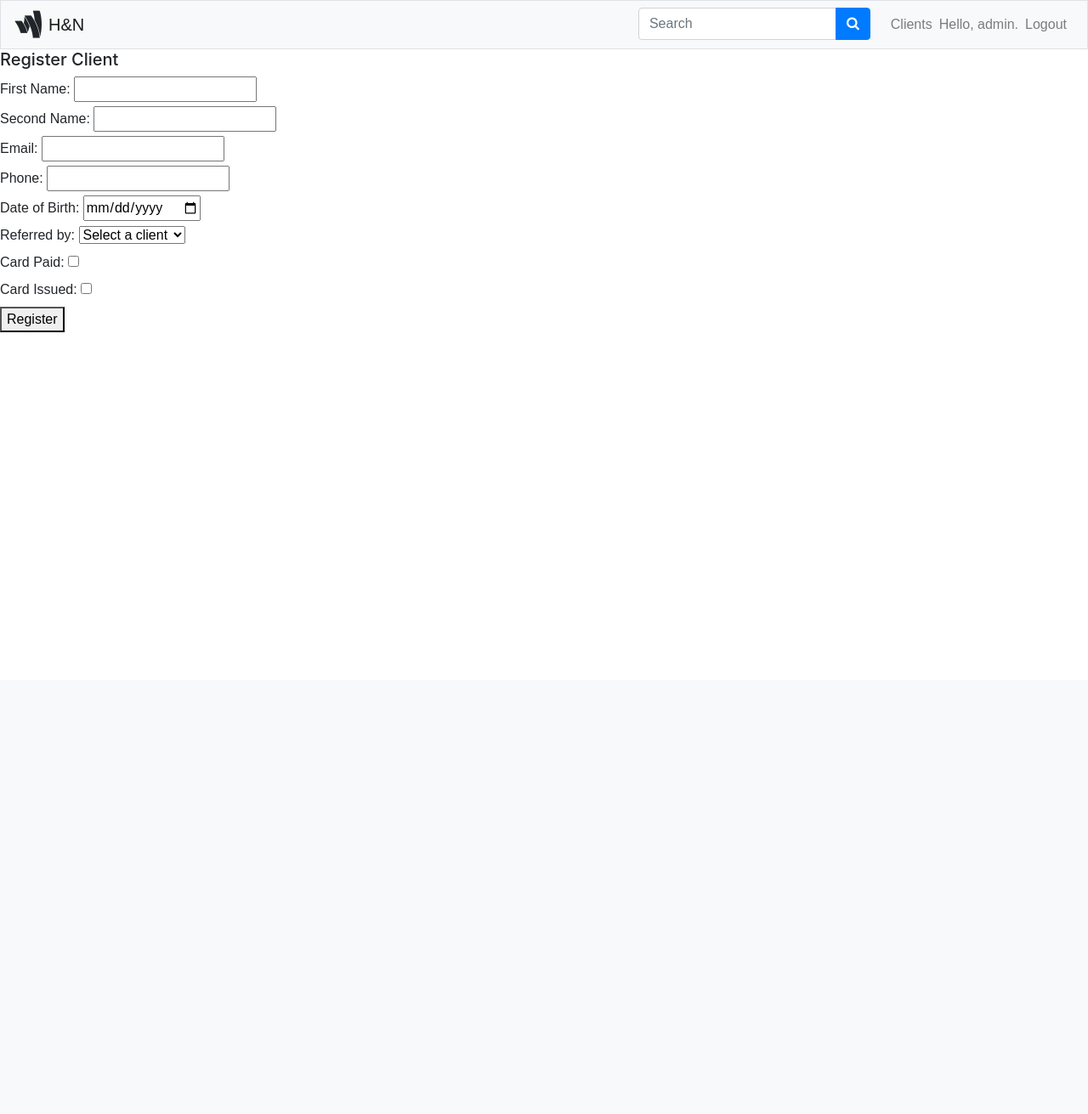
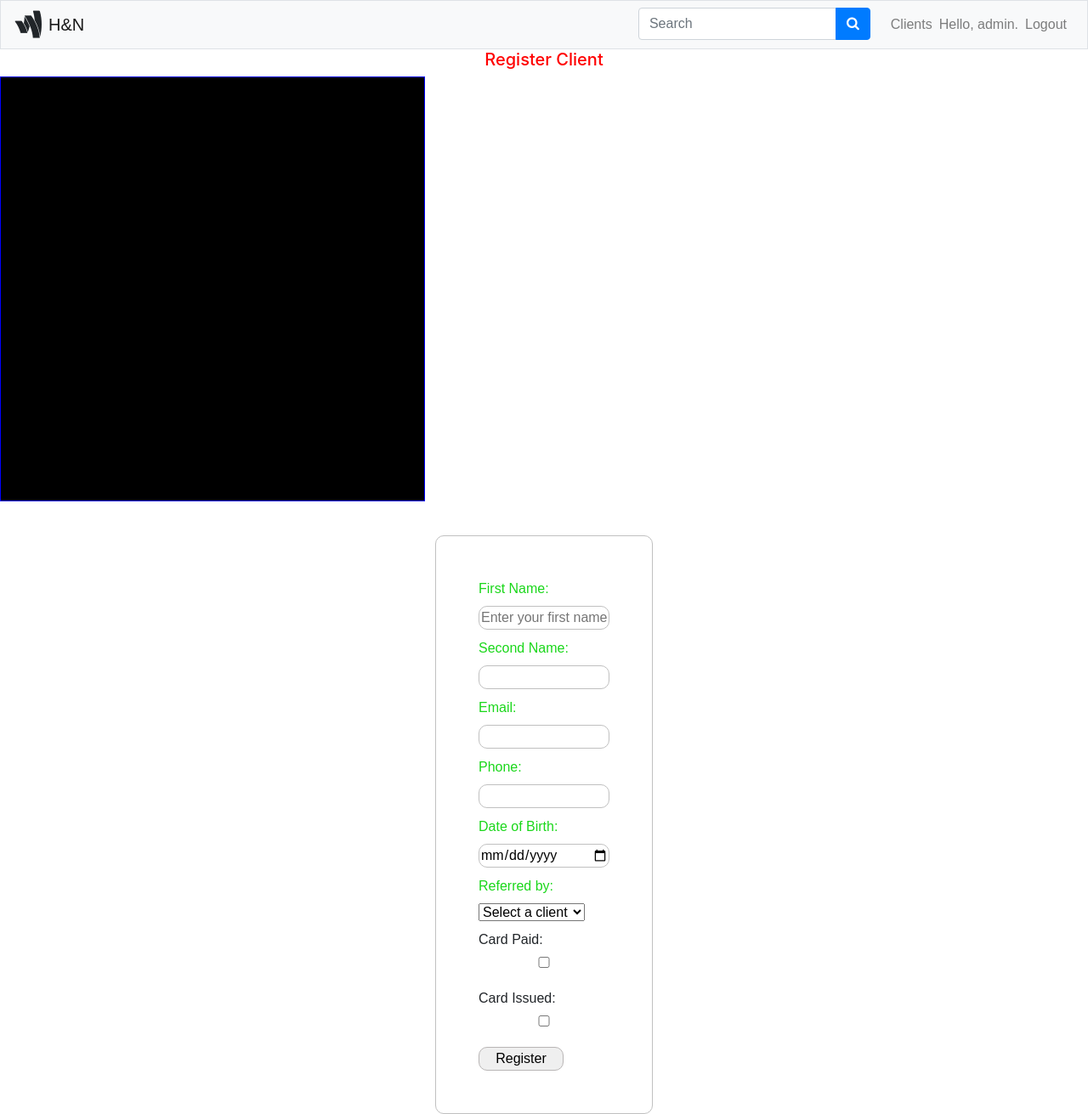
Before and after one commit to imageAfrika/H-N_vms, a Django app: page /users/register/ in a window 1280 px wide. Shown: the whole page at 85% size. Before the commit the page ends 391 px from the top, so only its background shows below. Run offline with Django 3.2, Linux system fonts and the light colour scheme; a user stored in the database is signed in; data comes from the database, SQL or seed files in the repository; both versions use the stored data as it was after the commit; some libraries are stand-ins or nearby versions.

Commit message:
files:all

```diff
--- a/services/templates/services/add_service.html
+++ b/services/templates/services/add_service.html
@@ -3,6 +3,7 @@
 <head>
     {% extends 'users/base.html' %}
     <title>{% block title %}Add | {% endblock title %}</title>
+    <link rel="stylesheet" href="{% static 'HN_vms/css/add_service.css' %}">
 </head>
 <body>
     {% load bootstrap4 %}
--- a/static/HN_vms/css/base.css
+++ b/static/HN_vms/css/base.css
@@ -0,0 +1,20 @@
+:root {
+    --main-color: #F3781C;
+    --hover-color: hsl(37,   94%,   57%);
+    --body-color: black;
+    --container-color: #2d2e37;
+    --text-color: #fcfeff;
+    --background-color: rgba(245,   237,   237,   0.445);
+    --theme-color: #1e1e1e;
+    --secondary-color: orange;
+    --light-body: #272626;
+    --app-fab-color: hsla(0,0%,100%,0.6);
+    --app-fab-background-color: rgba(30,30,30,0.72);
+    --app-fab-border-color: hsla(0,0%,100%,0.04);
+    --color-primary: hsla(0,0%,93.3%,0.8);
+    --color-secondary: hsla(0,0%,100%,0.2);
+    --background: #121212;
+    --background-gradient: linear-gradient(180deg,#121212,#252525   25%,#252525   50%,#252525   75%,#121212);
+    --shadow-gradient: linear-gradient(90deg,rgba(18,18,18,0.8),rgba(18,18,18,0));
+    --hover-background: hsla(0,0%,100%,0.06);
+}
--- /dev/null
+++ b/static/HN_vms/css/register_client.css
@@ -0,0 +1,106 @@
+/* Existing styles */
+/* In base.css or another global stylesheet */
+.clientRegistration {
+    background-color: #000000; /* Black */
+    color: #FFFFFF; /* White text color for better readability */
+    width: 500px;
+    height: 500px;
+    border: 1px solid blue;
+}
+.heading{
+    color:red;
+    margin: auto;
+    display: flex;
+    align-items: center;
+    justify-content: center;
+}
+
+.registration_details{
+    box-sizing: border-box;
+    display: flex;
+    flex-direction: column;
+    max-width: 20%;
+    width: 50%;
+    height: 100%;
+    border: 1px solid silver;
+    border-radius: 10px;
+    padding: 50px;
+    margin: 50px;
+}
+
+label{
+    /* color: blue;
+    font-size: 1.2rem; */
+}
+
+input{
+    background-color: white;
+    outline: none;
+    box-sizing: border-box;
+    border-radius: 10px;
+    border: 1px solid silver;
+    margin-left: 50px;
+    align-items: start;
+    width: 100%;
+}
+
+.client_details{
+    display: flex;
+    align-items: flex-start;
+    flex-direction: column;
+    gap: 0px;
+    color: rgb(26, 215, 26);
+    margin-bottom: 10px;
+}
+
+.submission{
+    box-sizing: border-box;
+    border: 1px solid rgb(184, 181, 181);
+    width: 100px;
+    border-radius: 10px;
+}
+
+/* Media query for small devices (phones, 600px and down) */
+@media only screen and (max-width: 600px) {
+    .registration_details {
+        width: 90%; /* Full width on small devices */
+        margin: 20px; /* Reduce margin */
+    }
+
+    input, select, button, .submission {
+        margin-left: 0; /* Remove left margin */
+        width: 100%; /* Make inputs full width */
+    }
+}
+
+/* Media query for medium devices (tablets, 768px and up) */
+@media only screen and (min-width: 768px) {
+    .registration_details {
+        width: 80%; /* Adjust width for tablets */
+        margin: 30px auto; /* Center and reduce margin */
+    }
+
+    input, select, button {
+        margin-left: 20px; /* Add some left margin */
+    }
+}
+
+/* Media query for large devices (laptops/desktops, 992px and up) */
+@media only screen and (min-width: 992px) {
+    .registration_details {
+        width: 70%; /* Further adjust width for laptops/desktops */
+        margin: 40px auto; /* Increase margin */
+    }
+
+    input, select, button {
+        margin-left: 30px; /* Increase left margin */
+    }
+}
+
+/* Assuming .client_details is the parent of your input fields */
+@media only screen and (max-width: 600px) {
+    .registration_details .client_details input {
+        margin-left: 0; /* Adjusted to target inputs within .client_details */
+        width: 100%; /* Ensure inputs take full width */
+    }
+}
--- a/users/templates/registration/logged_out.html
+++ b/users/templates/registration/logged_out.html
@@ -11,7 +11,7 @@
 
     {% block content %}
         <div class="container">
-          <p>You have been logged out successfully.</p>
+        <p>You are logged out, please log in to continue.</p>
         </div>
     {% endblock content %}
 </body>
--- a/users/templates/registration/register_client.html
+++ b/users/templates/registration/register_client.html
@@ -7,39 +7,83 @@
     <title>{% block title %}Register | {% endblock title %}</title>
 </head>
 <body>
-{% load bootstrap4 %}
+
+
+        <!-- {% load bootstrap4 %} -->
 
         {% block header %}
-<h5>Register Client</h5>
+        <div class="heading"><h5>Register Client</h5></div>
         {% endblock header %}
 
         {% block content %}
+        <div class="clientRegistration"></div>
             <form method="post">
             {% csrf_token %}
+
+
+
+
+
+
+            <div class="registration_details">
+                <div class="client_details">
                     <label for="first_name">First Name:</label>
-    <input type="text" id="first_name" name="first_name" required><br>
+                    <input type="text" placeholder="Enter your first name" name="first_name" required>
+                </div>
+                <div class="client_details">
                     <label for="second_name">Second Name:</label>
-    <input type="text" id="second_name" name="second_name" required><br>
+                    <input type="text" id="second_name" name="second_name" required>
+                </div>
+                <div class="client_details">
                     <label for="email">Email:</label>
-    <input type="email" id="email" name="email" ><br>
+                    <input type="email" id="email" name="email">
+                </div>
+                <div class="client_details">
                     <label for="phone">Phone:</label>
-    <input type="text" id="phone" name="phone" ><br>
+                    <input type="text" id="phone" name="phone">
+                </div>
+                <div class="client_details">
                     <label for="date_of_birth">Date of Birth:</label>
-    <input type="date" id="date_of_birth" name="date_of_birth" required><br>
+                    <input type="date" id="date_of_birth" name="date_of_birth" required>
+                </div>
+                <div class="client_details">
                     <label for="referred_by">Referred by:</label>
                     <select id="referred_by" name="referred_by">
                         <option value="">Select a client</option>
                         {% for client in clients %}
                             <option value="{{ client.id }}">{{ client.first_name }} {{ client.second_name }}</option>
                         {% endfor %}
-    </select><br>
+                    </select>
+                </div>
+
+
                 <label for="card_paid">Card Paid:</label>
                 <input type="checkbox" id="card_paid" name="card_paid"><br>
                 <label for="card_issued">Card Issued:</label>
                 <input type="checkbox" id="card_issued" name="card_issued"><br>
-    <button type="submit">Register</button>
+                <button class="submission" type="submit">Register</button>
+            </div>
+
         </form>
+    </div>
         {% endblock content %}
+
+    </div>
+
+
+
+
+
+
+
+
+
+
+
+
+
+
+
 
 </body>
 </html>
--- a/users/templates/users/base.html
+++ b/users/templates/users/base.html
@@ -9,14 +9,24 @@
     <title>{% block title %}{% endblock title %}H&N</title>
 
     <link rel="stylesheet" href="https://cdnjs.cloudflare.com/ajax/libs/font-awesome/4.7.0/css/font-awesome.min.css">
+
+
+
+                <!-- PAGE STYLING -->
     <link rel="stylesheet" href="{% static 'HN_vms/css/base.css' %}">
     <link rel="stylesheet" href="{% static 'HN_vms/css/login.css' %}">
     <link rel="stylesheet" href="{% static 'HN_vms/css/index.css' %}">
-    <link href='https://cdn.jsdelivr.net/npm/fullcalendar@5/main.min.css' rel='stylesheet' />
+    <link rel="stylesheet" href="{% static 'HN_vms/css/register_client.css' %}">
+    <!-- Inside the <head> tag of base.html -->
+    <link rel="stylesheet" href="{% static 'HN_vms/css/base.css' %}">
+
+
+                <!-- OTHER STYLING -->
+
+    <link rel='stylesheet' href='https://cdn.jsdelivr.net/npm/fullcalendar@5/main.min.css'>
+    <link rel='stylesheet' href='https://cdn.jsdelivr.net/npm/fullcalendar@5/main.min.css'>
     <script src='https://cdn.jsdelivr.net/npm/fullcalendar@5/main.min.js'></script>
-    <link href='https://cdn.jsdelivr.net/npm/fullcalendar@5/main.min.css' rel='stylesheet' />
     <script src='https://cdn.jsdelivr.net/npm/fullcalendar@5/main.min.js'></script>
-
     <!-- Bootstrap stylings -->
     {% bootstrap_css %}
     {% bootstrap_javascript jquery='full' %}
```
Also changed, not shown: db.sqlite3, static/HN_vms/css/add_service.css (added). Lines whose indentation alone changed are shown as unchanged.
